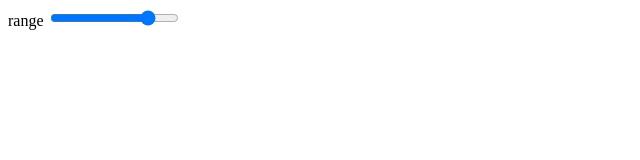
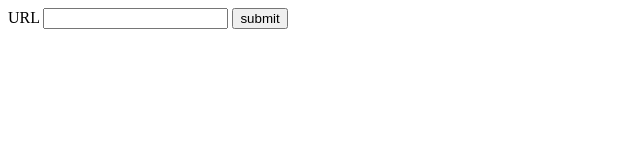
Before and after one commit to ghgamble/html5-udemy, a plain HTML site: page index.html in a window 1280 px wide. Shown: the whole page, without its empty margins (0-640 px from the left). Drawn offline with Linux system fonts and the light colour scheme.

Commit message:
HTML5 New Forms URL

```diff
--- a/index.html
+++ b/index.html
@@ -2,11 +2,12 @@
 <html>
       <head>
             <meta charset="utf-8">
-            <title>HTML5 New Forms Range</title>
+            <title>HTML5 New Forms URL</title>
       </head>
       <body>
             <form class="" action="index.html" method="post">
-                  range <input type="range" name="" value="8" min="0" max="10" step="2">
+                  URL <input type="url" name="" value="">
+                  <input type="submit" name="" value="submit">
             </form>
       </body>
 </html>
```
